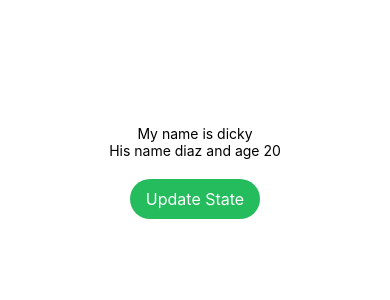
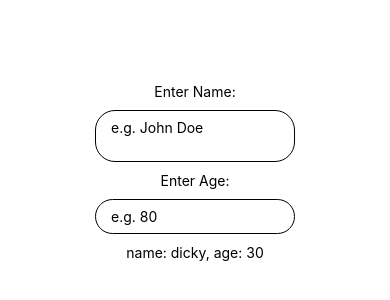
Before and after one commit to alfattahdicky/react-native-tutorial, a React Native app: screen / in a window 390 px wide. Shown: the part 250-550 px from the top of the page. Built offline with nearby package versions, Linux system fonts and the light colour scheme.

Commit message:
learn text inputs

```diff
--- a/App.js
+++ b/App.js
@@ -1,6 +1,14 @@
 import React, { useState } from "react";
-import { Button, StyleSheet, Text, View, TouchableOpacity } from "react-native";
+import {
+  Button,
+  StyleSheet,
+  Text,
+  View,
+  TouchableOpacity,
+  TextInput,
+} from "react-native";
 
+// Custom Button
 const AppButton = ({ onPress, title }) => (
   <TouchableOpacity
     activeOpacity={0.95}
@@ -13,22 +21,31 @@ const AppButton = ({ onPress, title }) => (
 
 const App = () => {
   const [name, setName] = useState("dicky");
-  const [person, setPerson] = useState({ name: "diaz", age: 20 });
-
-  const handlerName = () => {
-    setName("azka");
-    setPerson({ name: "vera", age: 24 });
-  };
+  const [age, setAge] = useState("30");
 
   return (
     <View style={styles.container}>
-      <Text>My name is {name}</Text>
+      <Text>Enter Name:</Text>
+      <TextInput
+        multiline
+        style={styles.input}
+        placeholder="e.g. John Doe"
+        // change automatically update state name
+        onChangeText={(value) => setName(value)}
+      />
+
+      <Text>Enter Age:</Text>
+      <TextInput
+        keyboardType="numeric"
+        style={styles.input}
+        placeholder="e.g. 80"
+        // change automatically update state age
+        onChangeText={(value) => setAge(value)}
+      />
+
       <Text>
-        His name {person.name} and age {person.age}
+        name: {name}, age: {age}
       </Text>
-      <View style={styles.buttonContainer}>
-        <AppButton title="update state" onPress={handlerName} />
-      </View>
     </View>
   );
 };
@@ -40,20 +57,14 @@ const styles = StyleSheet.create({
     alignItems: "center",
     justifyContent: "center",
   },
-  buttonContainer: {
-    marginTop: 20,
-  },
-  appButtonContainer: {
-    backgroundColor: "#25bc5d",
+  input: {
+    borderWidth: 1,
     borderRadius: 20,
-    paddingVertical: 10,
-    paddingHorizontal: 16,
-  },
-  appButtonText: {
-    fontSize: 16,
-    color: "#fff",
-    alignSelf: "center",
-    textTransform: "capitalize",
+    borderColor: "#010101",
+    padding: 8,
+    paddingLeft: 15,
+    marginVertical: 10,
+    width: 200,
   },
 });
 
```
